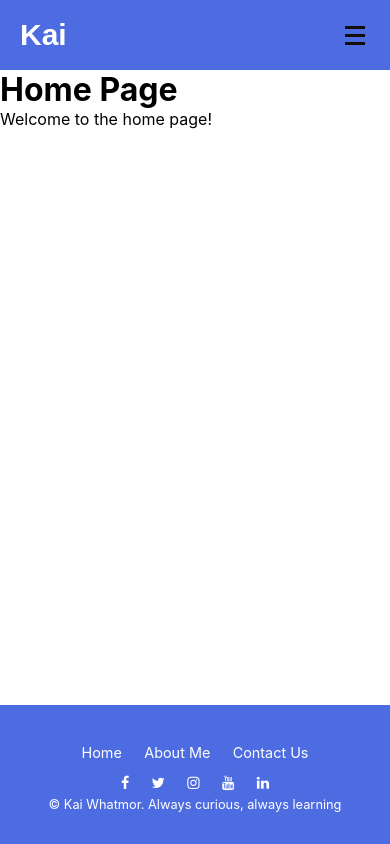
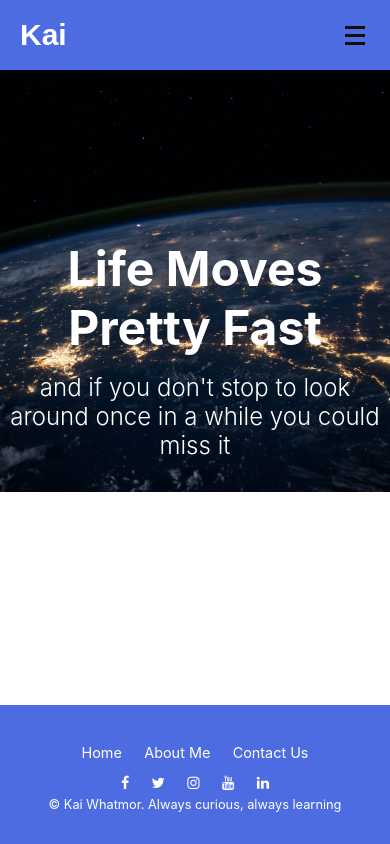
Before and after one commit to KaiOWhatmore/my-react-personal-portfolio-lab, a React (Create React App) app: page /home in a window 390 px wide. Built offline with nearby package versions, Linux system fonts and the light colour scheme.

Commit message:
fix header and navbar conflict when ui is in mobile mode

```diff
--- a/src/App.js
+++ b/src/App.js
@@ -3,6 +3,7 @@ import Footer from './components/navigations/Footer'
 import { Routes, Route } from 'react-router-dom';
 import './App.css';
 import AboutMe from './components/pages/AboutMe';
+import Header from './components/misc/Header';
 
 function App() {
   return (
@@ -10,7 +11,7 @@ function App() {
       <Navbar />
       <main>
         <Routes>
-          <Route path="/home" element={<div><h1>Home Page</h1><p>Welcome to the home page!</p></div>} />
+          <Route path="/home" element={<Header/>} />
           <Route path="/about" element={<AboutMe/>} />
           <Route path="/books" element={<div><h1>Books Page</h1><p>Ah, the wonderful world of books</p></div>} />
           <Route path="/contact" element={<div><h1>Contact Us</h1><p>Get in touch with us.</p></div>} />
--- /dev/null
+++ b/src/components/misc/Header.css
@@ -0,0 +1,29 @@
+header{
+    color: white;
+    background: #37387a;
+    background-image: url('../../images/space.jpg');
+    min-height: 50vh;
+    padding-top: 20vh;
+    text-align: center;
+    position: relative;
+    z-index: 1;
+    overflow: hidden;
+    background-position: center; /* Center the image */
+    background-repeat: no-repeat; /* Do not repeat the image */
+    background-size: cover; /* Resize the background image to cover the entire container */
+}
+
+header h1{
+    font-size: 3rem;
+    margin: 0 0 1rem;
+}
+
+header h2{
+    font-weight: 300;
+    font-size: 1.5rem;
+    margin: 0 0 1rem;
+}
+
+header a{
+    color: #ffff;
+}
--- /dev/null
+++ b/src/components/misc/Header.jsx
@@ -0,0 +1,18 @@
+import React from 'react'
+import { Link } from "react-router-dom"
+import './Header.css'
+
+function Header() {
+    return (
+        <React.Fragment>
+            <header className="bg-image">
+                <div className="bg-container">
+                    <h1>Life Moves Pretty Fast</h1>
+                    <h2>and if you don't stop to look around once in a while you could miss it</h2>
+                </div>
+            </header>
+        </React.Fragment>
+    )
+}
+
+export default Header;
--- a/src/components/navigations/Navbar.module.css
+++ b/src/components/navigations/Navbar.module.css
@@ -27,6 +27,7 @@
     align-items: center;
     gap: 40px;
     min-height: 70px;
+    z-index: 10; /* Any number greater than 1 should theoretically work */
   }
 
 
```
Also changed, not shown: src/images/space.jpg (added).
